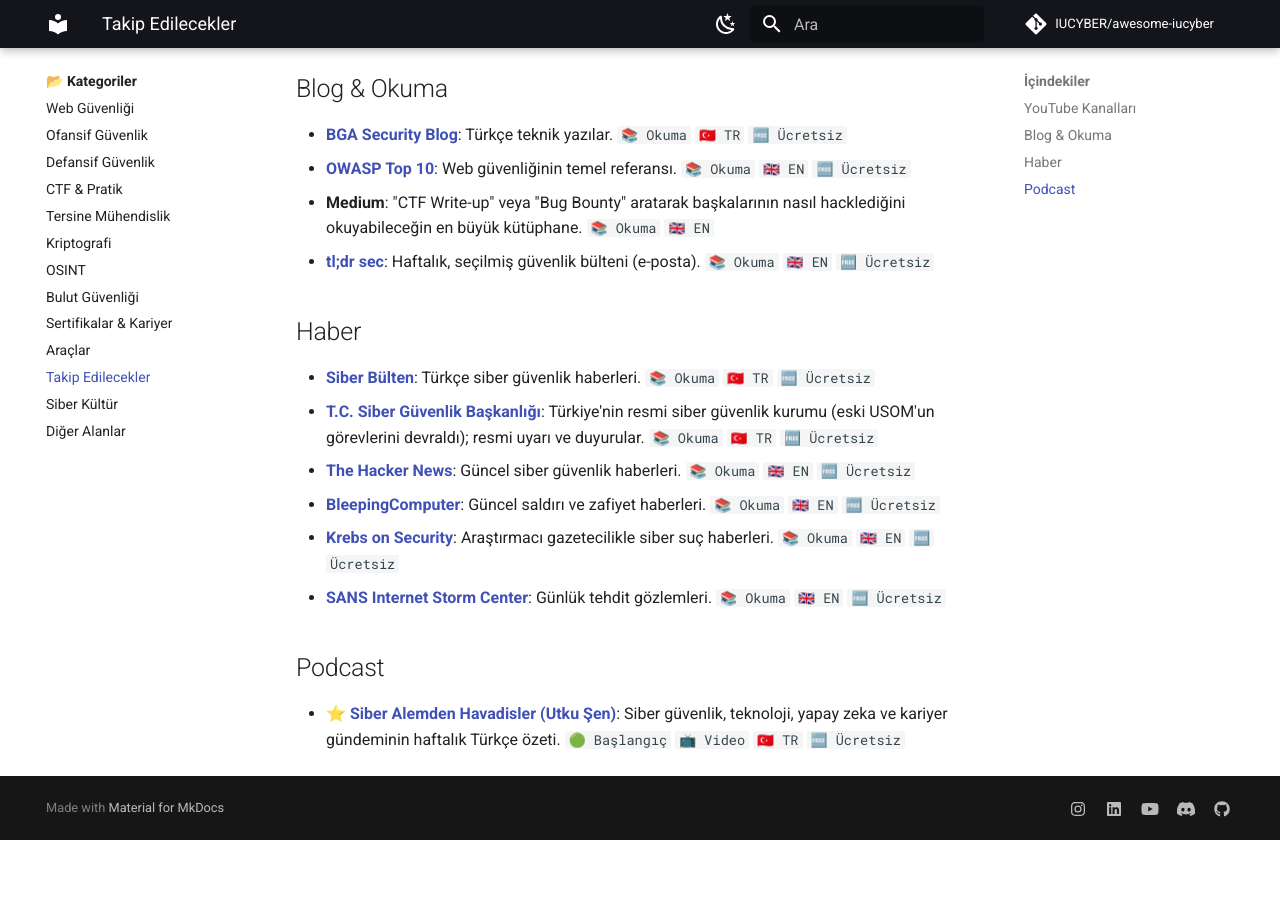
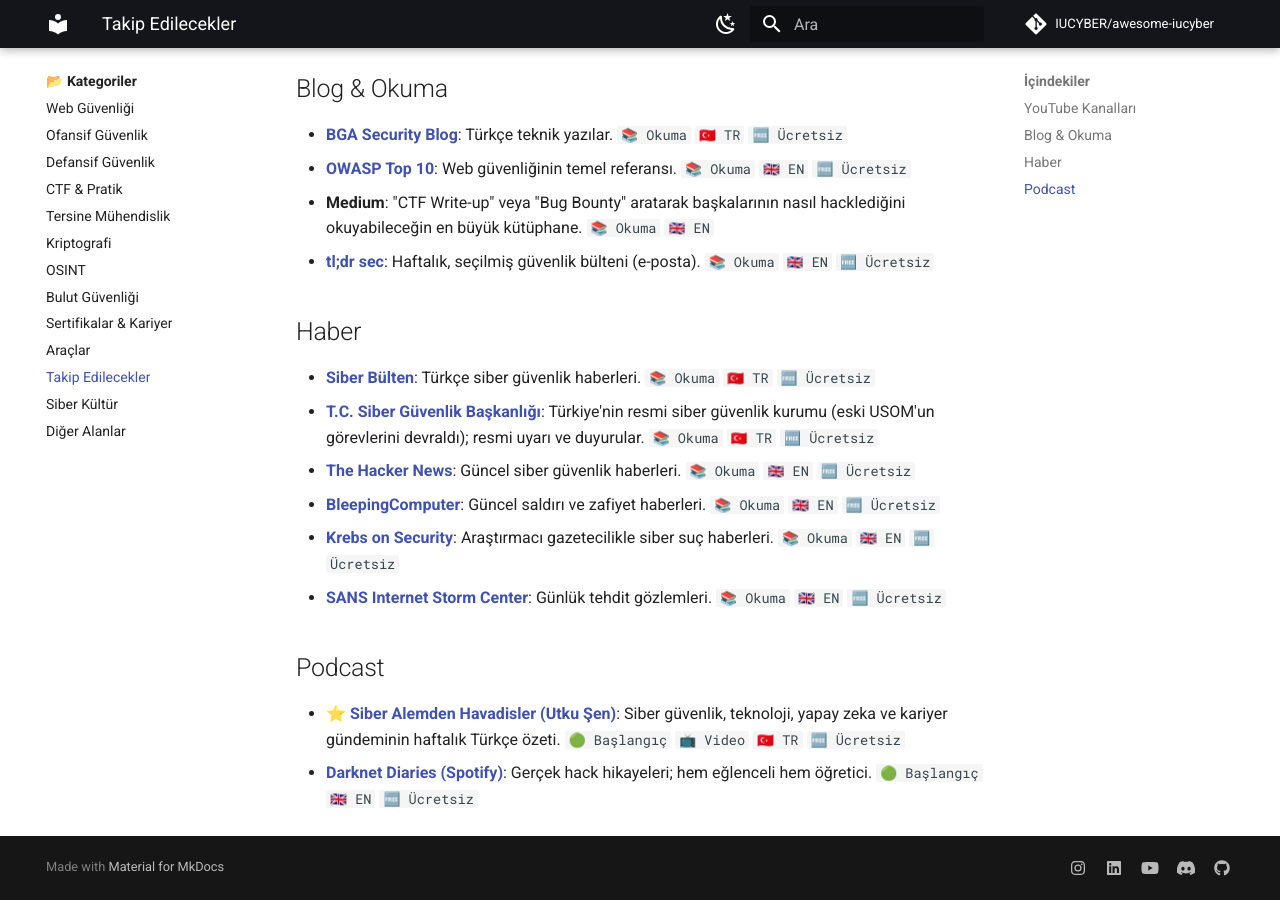
Before and after one commit to IUCYBER/awesome-iucyber, an MkDocs documentation site: the page built from docs/12-takip-edilecekler/README.md, in a window 1280 px wide and 900 px high, scrolled down 938 px. Built offline with MkDocs 1.6.1 and Material for MkDocs 9.7.7, drawn with Linux system fonts in a browser that asks for light colours; comment, search, counter and statistics services are not loaded; before the commit the page ends 1778 px from its top, so only the background shows below that.

Commit message:
Darknet Diaries Spotify linkiyle Podcast bölümüne eklendi
Co-Authored-By: Claude Opus 5.5 <noreply@anthropic.com>

```diff
--- a/docs/12-takip-edilecekler/README.md
+++ b/docs/12-takip-edilecekler/README.md
@@ -40,3 +40,4 @@
 ## Podcast
 
 - ⭐ **[Siber Alemden Havadisler (Utku Şen)](https://www.youtube.com/playlist?list=PLAa-yEtapD02qsIgPreGcbs2uLhpzbbui)**: Siber güvenlik, teknoloji, yapay zeka ve kariyer gündeminin haftalık Türkçe özeti. `🟢 Başlangıç` `📺 Video` `🇹🇷 TR` `🆓 Ücretsiz`
+- **[Darknet Diaries (Spotify)](https://open.spotify.com/show/4XPl3uEEL9hvqMkoZrzbx5)**: Gerçek hack hikayeleri; hem eğlenceli hem öğretici. `🟢 Başlangıç` `🇬🇧 EN` `🆓 Ücretsiz`
```
